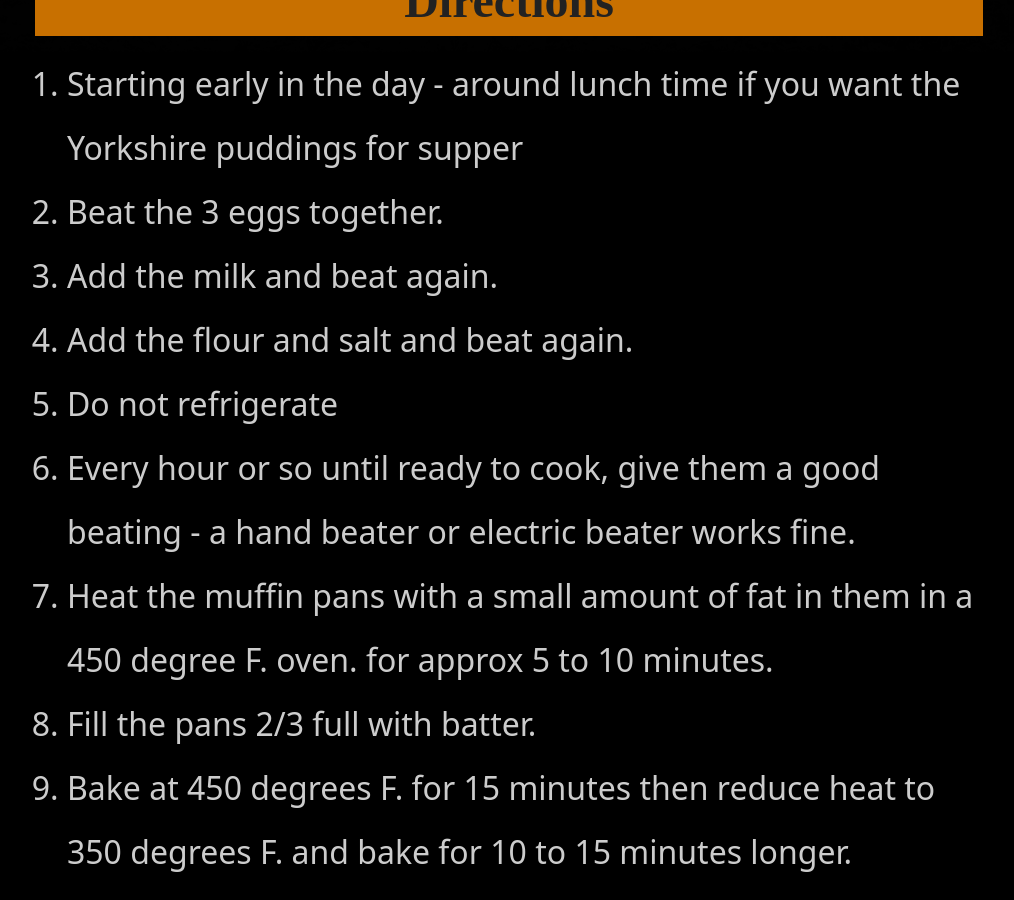
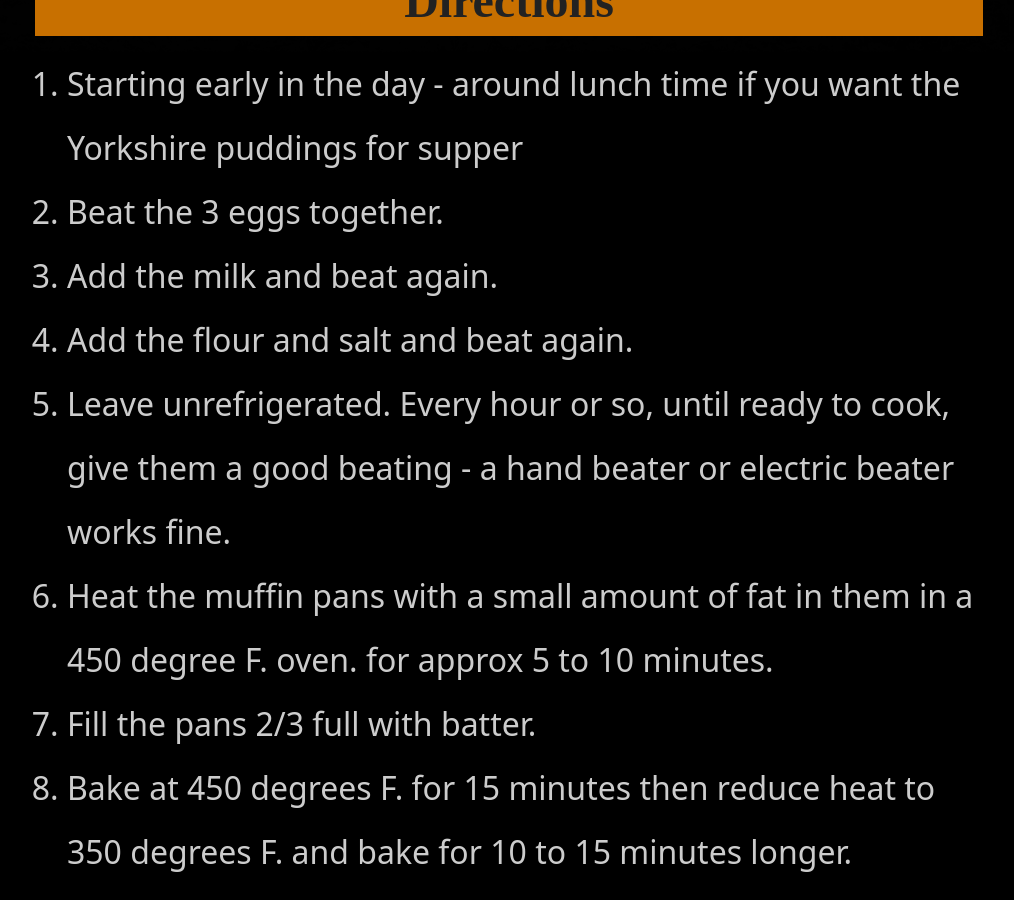
Before and after one commit to dits-family-cookbook/dits-family-cookbook.github.io, a Jekyll site: the page built from recipes/miscellaneous/yorkshire-pudding.md, in a window 1280 px wide and 900 px high, scrolled down 771 px. Shown: the whole window, without its empty margins (131-1145 px from the left). Built offline with Jekyll 4.4.1, drawn with Linux system fonts in a browser that asks for light colours.

Commit message:
bit more detail for yp

```diff
--- a/recipes/miscellaneous/yorkshire-pudding.md
+++ b/recipes/miscellaneous/yorkshire-pudding.md
@@ -16,8 +16,7 @@ layout: page
 1. Beat the 3 eggs together.
 1. Add the milk and beat again.
 1. Add the flour and salt and beat again.
-1. Do not refrigerate
-1. Every hour or so until ready to cook, give them a good beating - a hand beater or electric beater works fine.
+1. Leave unrefrigerated.  Every hour or so, until ready to cook, give them a good beating - a hand beater or electric beater works fine.
 1. Heat the muffin pans with a small amount of fat in them in a 450 degree F. oven. for approx 5 to 10 minutes.
 1. Fill the pans 2/3 full with batter.
 1. Bake at 450 degrees F. for 15 minutes then reduce heat to 350 degrees F. and bake for 10 to 15 minutes longer.
```
